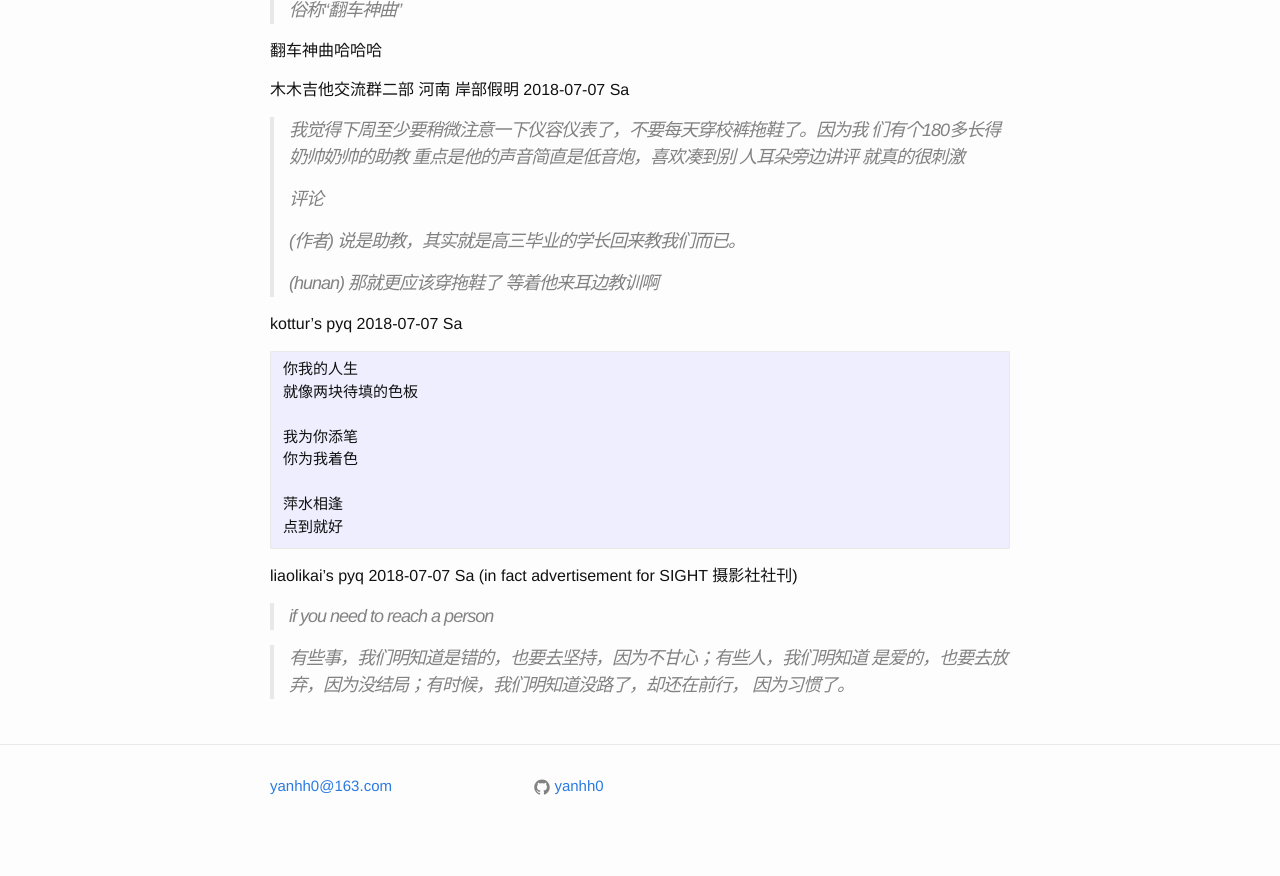
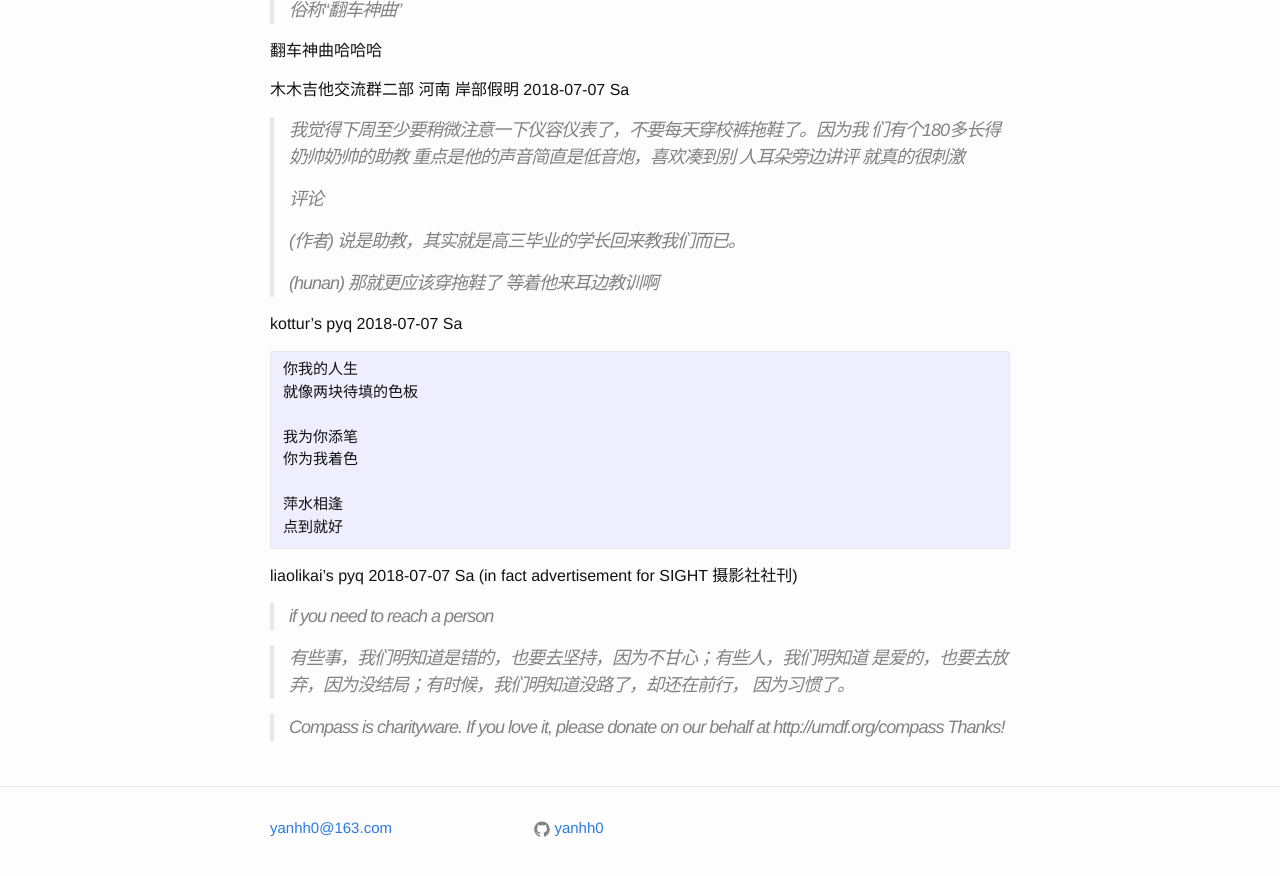
Before and after one commit to ggaarder7/yanhh0.github.io, a Jekyll site: the page built from blog/quotes.md, in a window 1280 px wide and 900 px high, scrolled down 1157 px. Shown: the top 876 px of the window. Built offline with Jekyll 4.4.1, drawn with Linux system fonts in a browser that asks for light colours.

Commit message:
*** empty log message ***

```diff
--- a/blog/quotes.md
+++ b/blog/quotes.md
@@ -94,3 +94,6 @@ liaolikai's pyq 2018-07-07 Sa (in fact advertisement for SIGHT
 > 有些事，我们明知道是错的，也要去坚持，因为不甘心；有些人，我们明知道
 > 是爱的，也要去放弃，因为没结局；有时候，我们明知道没路了，却还在前行，
 > 因为习惯了。
+
+> Compass is charityware. If you love it, please donate on our behalf
+> at http://umdf.org/compass Thanks!
```
